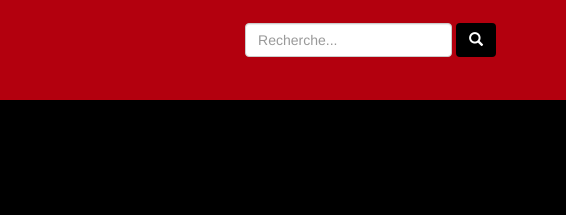
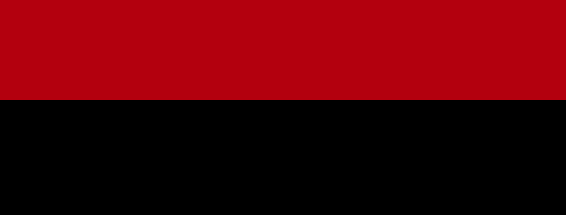
Before and after one commit to AJRoy37/nostalgie80, a plain HTML site: page index.html in a window 1280 px wide. Shown: the top 215 px of the page, 714-1280 px from the left. Drawn offline with nearby package versions, Linux system fonts and the light colour scheme; a script that the page names is missing; files whose address does not match are found by name.

Commit message:
search bar delete

```diff
--- a/index.html
+++ b/index.html
@@ -85,13 +85,6 @@
                         </a>
                     </li>
                 </ul>
-
-                <form class="navbar-form navbar-right" role="search">
-                    <div class="form-group">
-                        <input type="text" class="form-control" placeholder="Recherche...">
-                    </div>
-                    <button type="submit" class="btn "> <i class="glyphicon glyphicon-search"></i></button>
-                </form>
             </div>
         </div>
     </nav>
```
